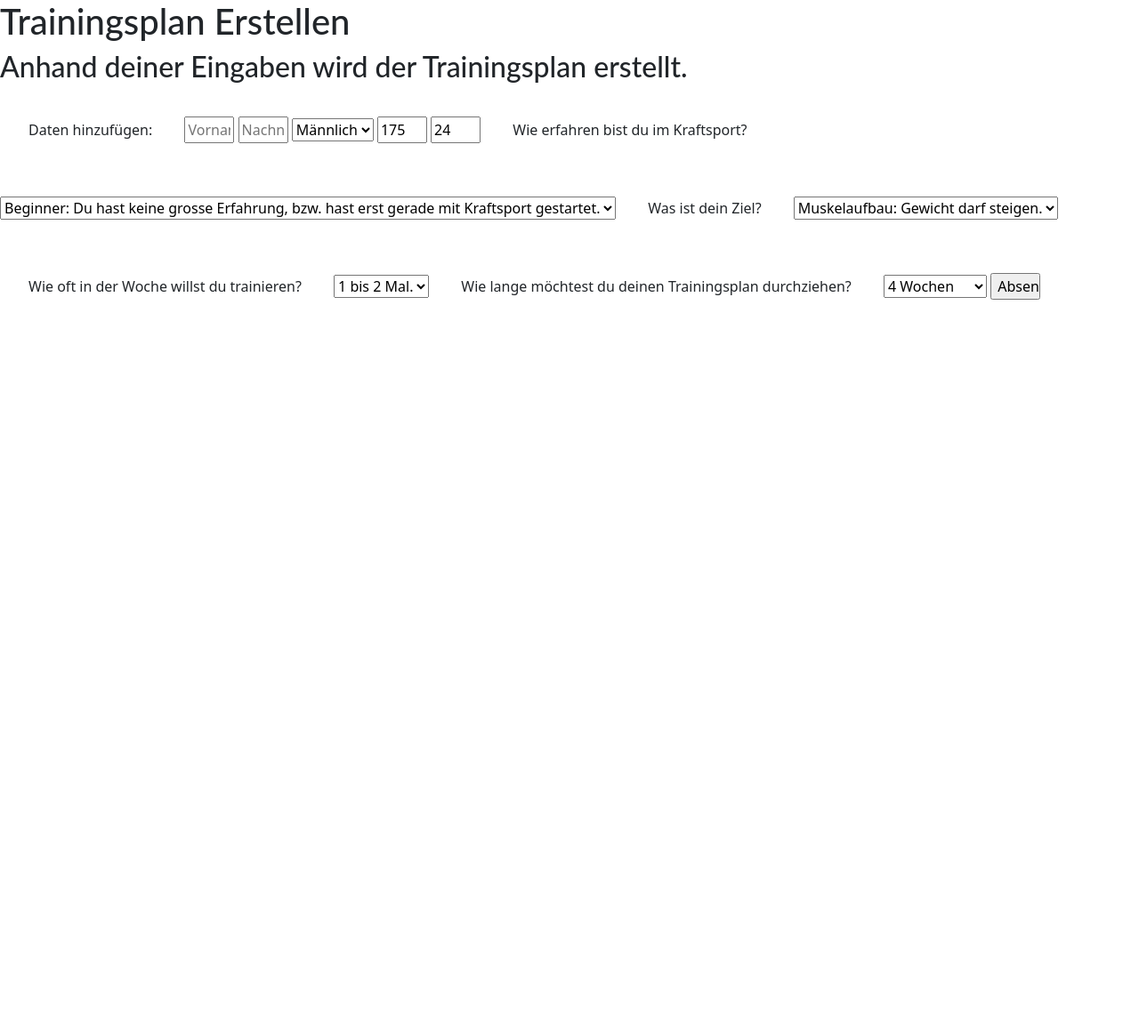
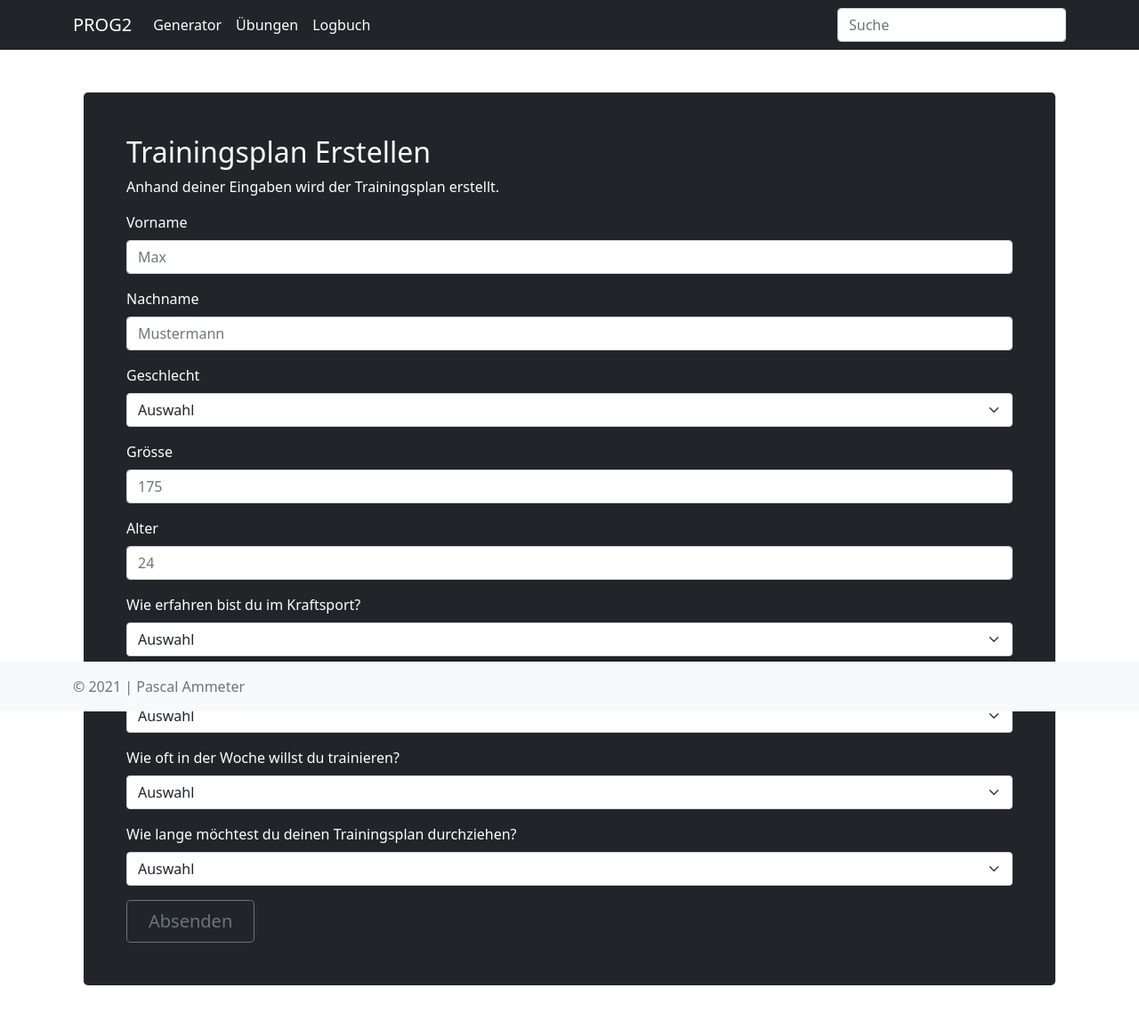
Before and after one commit to pascalammeter/prog2, a Flask app: page /trainingsplan in a window 1280 px wide. Shown: the whole page at 89% size. Before the commit the page ends 337 px from the top, so only its background shows below. Run offline with Flask 2, Linux system fonts and the light colour scheme; some libraries are stand-ins or nearby versions.

Commit message:
Ausgabe for Schleife

```diff
--- a/Trainingsplan/main.py
+++ b/Trainingsplan/main.py
@@ -1,7 +1,6 @@
 from flask import Flask, render_template, request, url_for, redirect
-
 from libs.eingabedaten_speichern import speichern
-
+from libs.eingabedaten_speichern import excercises_laden
 
 app = Flask("Trainingsplan-Generator")
 
@@ -13,7 +12,7 @@ def startseite():
     # Zeigt die Startseite an, wenn die url/route '/' ist.
     # Auf der Startseite kann man wählen, ob ein Trainingsplan erstellt werden soll.
     # Returns:
-    # template: Das HTML 'index.html' wird gerendert mit der Auswahlmöglichkeit
+    # template: Das HTML 'index2.html' wird gerendert mit der Auswahlmöglichkeit
     return render_template('index.html', name=name)
 
 
@@ -33,44 +32,44 @@ def trainingsplan():
         frequenz = request.form['frequenz']
         zeitplan = request.form['zeitplan']
         entry = {f"{vorname}_{nachname}":[geschlecht, groesse, alter, erfahrung, ziel, frequenz, zeitplan]}
-        print(entry)
-        speichern(entry)
-        # Daten in JSON File speichern, Funktion eingabedaten in eingabedaten_speichern.py
-        # returned_data = eingabedaten_speichern.eingabedaten(vorname, nachname, geschlecht, groesse, gewicht, alter)
-        # Weiterleitug auf Übungen, primar key mitnehmen?
-        # return redirect(url_for('uebungen'))
+        # entry = {User: {f"{vorname}_{nachname}"}: {geschlecht, groesse, alter, erfahrung, ziel, frequenz, zeitplan}}
+        speichern(entry) # Daten in JSON File speichern, Funktion eingabedaten in eingabedaten_speichern.py
+
+        # erhaltene_daten = eingabedaten_speichern.funktion(erfahrung, ziel, frequenz, zeitplan)
+
+        # Weiterleitug auf Übungen, primary key mitnehmen?
+        return redirect(url_for('excercises_auflisten'))
         # Wenn nicht ausgefüllt, Startseite Laden
+
     return render_template("eingabedaten.html")
 
-# @app.route("/speichern/<aktivitaet>")
-# def speichern(aktivitaet):
-#     zeitpunkt, aktivitaet = eingabedaten_speichern.aktivitaet_speichern(aktivitaet)
-#
-#     return "Gespeichert: " + aktivitaet + " um " + str(zeitpunkt)
-#
-#
-# @app.route("/liste")
-# def auflisten():
-#     aktivitaeten = eingabedaten_speichern.aktivitaeten_laden()
-#
-#     aktivitaeten_liste = ""
-#     for key, value in aktivitaeten.items():
-#         zeile = str(key) + ": " + value + "<br>"
-#         aktivitaeten_liste += zeile
-#
-#     return aktivitaeten_liste
+
+@app.route("/exercises")
+def excercises_auflisten():
+    uebungen = excercises_laden()
+    # daten = data_laden()
+
+    for id, data in uebungen["pull"].items():
+        if data["schwierigkeitgrad"] == "intermediate":
+            print(data["name"])
+
+    # return uebungen
+    return render_template("uebungengeneriert.html")
+
+    # for id, data in daten["Pascal_Ammeter"].items():
+    #     if data[] == "viel":
+    #         print(data[""])
+    #
+    # return daten
+
 
 @app.route("/uebungen")
 def uebungen():
-    """
-    Summary:
-        Hier werden alle Übungen angezeigt.
-        Die url/route ist '/uebungen'.
+    # Summary:
+    # Hier werden alle Übungen angezeigt.
+    # Die url/route ist '/uebungen'.
+    # Template: Das HTML 'uebungengeneriert.html' wird gerendert.
 
-    Returns:
-        template: Das HTML 'uebungengeneriert.html' wird gerendert.
-    """
-    # todo_daten = data.load_json()
     return render_template("uebungengeneriert.html") #html und daten noch undefiniert
 
 
--- a/Trainingsplan/static/main.css
+++ /dev/null
@@ -1,18 +0,0 @@
-body,h1,h2,h3,h4,h5,h6 {
-  font-family: "Lato", sans-serif;
-}
-
-body, html {
-  height: 100%;
-  color: #777;
-  line-height: 1.8;
-}
-
-label, button {
-	display: block;
-	margin: 2em;
-}
-
-input {
-	width: 3.5em;
-}
--- a/Trainingsplan/templates/eingabedaten.html
+++ b/Trainingsplan/templates/eingabedaten.html
@@ -1,57 +1,79 @@
 {% include "header.html" %}
-
-<body>
-
-<!--Titel der Seite-->
-<h1>Trainingsplan Erstellen</h1>
-
-<!--Untertitel-->
-<h2>Anhand deiner Eingaben wird der Trainingsplan erstellt.</h2>
-
+{% include "navbar.html" %}
 <div>
-    <form class="css" method="POST">
-        <label for="eingabedaten_vorname" class="css">Daten hinzufügen:</label>
-        <input type="text" name="vorname" id="eingabedaten_vorname" placeholder="Vorname" class="css" required>
-        <input type="text" name="nachname" id="eingabedaten_nachname" placeholder="Nachname" class="css" required>
-        <select class="css" id="eingabedaten_geschlecht" name="geschlecht">
-            <option value="maennlich" class="maennlich">Männlich</option>
-            <option value="weiblich" class="weiblich">Weiblich</option>
+    <form method="POST">
+        <div class="container py-4">
+              <div class="container-fluid py-4">
+                <div class="h-100 p-5 text-white bg-dark rounded-3">
+                  <h2>Trainingsplan Erstellen</h2>
+                    <p>Anhand deiner Eingaben wird der Trainingsplan erstellt.</p>
+                    <div class="mb-3">
+                        <label for="formGroupInput" class="form-label">Vorname</label>
+                        <input type="text" class="form-control" name='vorname' id="formGroupInput" placeholder="Max">
+                    </div>
+                    <div class="mb-3">
+                        <label for="formGroupInput2" class="form-label">Nachname</label>
+                        <input type="text" class="form-control" name="nachname" id="formGroupInput2" placeholder="Mustermann">
+                    </div>
+                    <div class="mb-3">
+                        <label for="formGroupInput3" class="form-label">Geschlecht</label>
+                        <select class="form-select" name="geschlecht" id="formGroupInput3" aria-label="Default select example">
+                            <option selected>Auswahl</option>
+                            <option value="weiblich">Weiblich</option>
+                            <option value="maennlich">Männlich</option>
                         </select>
-        <input type="number" name="groesse" id="eingabedaten_groesse" min="100" max="220" step="1" value="175" class="css" required>
-        <input type="number" name="alter" id="eingabedaten_alter" min="16" max="99" step="1" value="24" class="css" required>
-
-        <label for="eingabedaten_erfahrung" class="css">Wie erfahren bist du im Kraftsport?</label>
-        <select class="css" id="eingabedaten_erfahrung" name="erfahrung">
-            <option value="beginner" class="beginner">Beginner: Du hast keine grosse Erfahrung, bzw. hast erst gerade mit Kraftsport gestartet.</option>
-            <option value="intermediate" class="intermediate">Intermediate: Du hast bereits die gängisten Kraftübungen praktiziert.</option>
-            <option value="advanced" class="advanced">Advanced: Du betreibst seit mehreren Jahren Kraftsport.</option>
+                    </div>
+                    <div class="mb-3">
+                        <label for="formGroupInput4" class="form-label">Grösse</label>
+                        <input type="text" class="form-control" name="groesse" id="formGroupInput4" placeholder="175">
+                    </div>
+                    <div class="mb-3">
+                        <label for="formGroupInput5" class="form-label">Alter</label>
+                        <input type="text" class="form-control" name="alter" id="formGroupInput5" placeholder="24">
+                    </div>
+                    <div class="mb-3">
+                        <label for="formGroupInput6" class="form-label">Wie erfahren bist du im Kraftsport?</label>
+                        <select class="form-select" name="erfahrung" id="formGroupInput6" aria-label="Default select example">
+                            <option selected>Auswahl</option>
+                            <option value="beginner">Beginner: Du hast keine grosse Erfahrung, bzw. hast erst gerade mit Kraftsport gestartet.</option>
+                            <option value="intermediate">Intermediate: Du hast bereits die gängisten Kraftübungen praktiziert.</option>
+                            <option value="advanced">Advanced: Du betreibst seit mehreren Jahren Kraftsport.</option>
                         </select>
-
-        <label for="eingabedaten_ziel" class="css">Was ist dein Ziel?</label>
-        <select class="css" id="eingabedaten_ziel" name="ziel">
-            <option value="muskelaufbau" class="muskelaufbau">Muskelaufbau: Gewicht darf steigen.</option>
-            <option value="fettabbau" class="fettabbau">Fettabbau: Gewicht darf sinken.</option>
-            <option value="mix" class="mix">Mix: Gewicht darf bleiben.</option>
+                    </div>
+                    <div class="mb-3">
+                        <label for="formGroupInput7" class="form-label">Was ist dein Ziel?</label>
+                        <select class="form-select" name="ziel" id="formGroupInput7" aria-label="Default select example">
+                            <option selected>Auswahl</option>
+                            <option value="muskelaufbau">Muskelaufbau: Gewicht darf steigen.</option>
+                            <option value="fettabbau">Fettabbau: Gewicht darf sinken.</option>
+                            <option value="mix">Gewicht darf bleiben.</option>
                         </select>
-
-        <label for="eingabedaten_frequenz" class="css">Wie oft in der Woche willst du trainieren?</label>
-        <select class="css" id="eingabedaten_frequenz" name="frequenz">
-            <option value="wenig" class="wenig">1 bis 2 Mal.</option>
-            <option value="mittel" class="mittel">3 bis 4 Mal.</option>
-            <option value="viel" class="viel">5 bis 6 Mal.</option>
+                    </div>
+                    <div class="mb-3">
+                        <label for="formGroupInput8" class="form-label">Wie oft in der Woche willst du trainieren?</label>
+                        <select class="form-select" name="frequenz" id="formGroupInput8" aria-label="Default select example">
+                            <option selected>Auswahl</option>
+                            <option value="wenig">1 bis 2 Mal.</option>
+                            <option value="mittel">3 bis 4 Mal.</option>
+                            <option value="viel">5 bis 6 Mal.</option>
                         </select>
-
-        <label for="eingabedaten_zeitplan" class="css">Wie lange möchtest du deinen Trainingsplan durchziehen?</label>
-        <select class="css" id="eingabedaten_zeitplan" name="zeitplan">
-            <option value="vierwochen" class="vierwochen">4 Wochen</option>
-            <option value="zwoelfwochen" class="zwoelfwochen">12 Wochen</option>
-            <option value="sechsmonate" class="sechsmonate">6 Monate</option>
-            <option value="einjahr" class="einjahr">1 Jahr</option>
-            <option value="unbestimmt" class="unbestimmt">Unbestimmt</option>
+                    </div>
+                    <div class="mb-3">
+                        <label for="formGroupInput9" class="form-label">Wie lange möchtest du deinen Trainingsplan durchziehen?</label>
+                        <select class="form-select" name="zeitplan" id="formGroupInput9" aria-label="Default select example">
+                            <option selected>Auswahl</option>
+                            <option value="vierwochen">4 Wochen</option>
+                            <option value="zwoelfwochen">12 Wochen</option>
+                            <option value="sechsmonate">6 Monate</option>
+                            <option value="einjahr">1 Jahr</option>
+                            <option value="unbestimmt">Unbestimmt</option>
                         </select>
-
-        <input type="submit" value="Absenden" class="css">
-
+                    </div>
+                    <input type="submit" value="Absenden" class="btn btn-outline-secondary btn-lg px-4">
+                    <!-- <a href="{{ url_for('trainingsplan') }}"><button type="button" class="btn btn-outline-secondary btn-lg px-4">Logbuch öffnen</button></a> -->
+              </div>
+            </div>
+        </div>
 </form>
 </div>
-</body>
+{% include "footer.html" %}
--- a/Trainingsplan/templates/footer.html
+++ b/Trainingsplan/templates/footer.html
@@ -1,3 +1,8 @@
-    <script src="{{ url_for('static', filename='bootstrap/js/bootstrap.bundle.min.js') }}"></script>
+<script src="{{ url_for('static', filename='bootstrap/js/bootstrap.bundle.min.js') }}"></script>
+<footer class="footer fixed-bottom mt-auto py-3 bg-light">
+  <div class="container">
+    <span class="text-muted">&copy; 2021 | Pascal Ammeter </span>
+  </div>
+</footer>
 </body>
 </html>
--- a/Trainingsplan/templates/navbar.html
+++ b/Trainingsplan/templates/navbar.html
@@ -0,0 +1,27 @@
+<nav class="navbar navbar-expand-lg navbar-dark bg-dark">
+    <div class="container">
+      <a class="navbar-brand" href="#">PROG2</a>
+      <button class="navbar-toggler" type="button" data-bs-toggle="collapse" data-bs-target="#navbarsExample07" aria-controls="navbarsExample07" aria-expanded="false" aria-label="Toggle navigation">
+        <span class="navbar-toggler-icon"></span>
+      </button>
+
+      <div class="collapse navbar-collapse" id="navbarsExample07">
+        <ul class="navbar-nav me-auto mb-2 mb-lg-0">
+          <li class="nav-item">
+            <a class="nav-link active" aria-current="page" href="{{ url_for('trainingsplan') }}">Generator</a>
+          </li>
+          <li class="nav-item">
+            <a class="nav-link active" aria-current="page" href="#">Übungen</a>
+          </li>
+          <li class="nav-item">
+            <a class="nav-link active" aria-current="page" href="#">Logbuch</a>
+          </li>
+        </ul>
+        <form>
+          <input class="form-control" type="text" placeholder="Suche" aria-label="Search">
+        </form>
+      </div>
+    </div>
+</nav>
+
+<!-- Quelle: https://getbootstrap.com/docs/5.0/examples/navbars/ -->
```
Also changed, not shown: Trainingsplan/libs/eingabedaten_speichern.py (+16 -13 lines), Trainingsplan/libs/spielplatz.py (added, +41 -0 lines), Trainingsplan/templates/index.html (+22 -19 lines), Trainingsplan/templates/uebungengeneriert.html (added, +30 -0 lines), 3 other files. Lines whose indentation alone changed are shown as unchanged.
